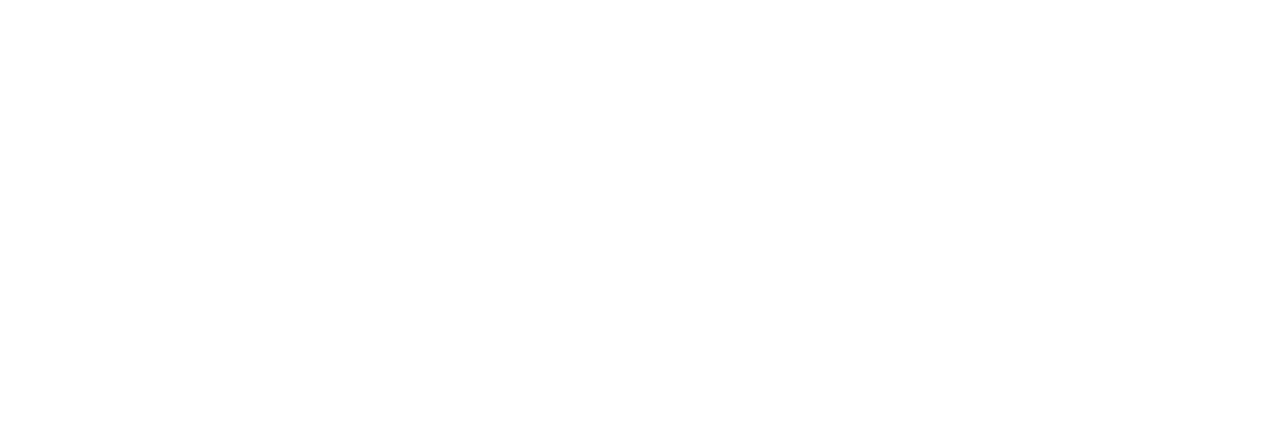
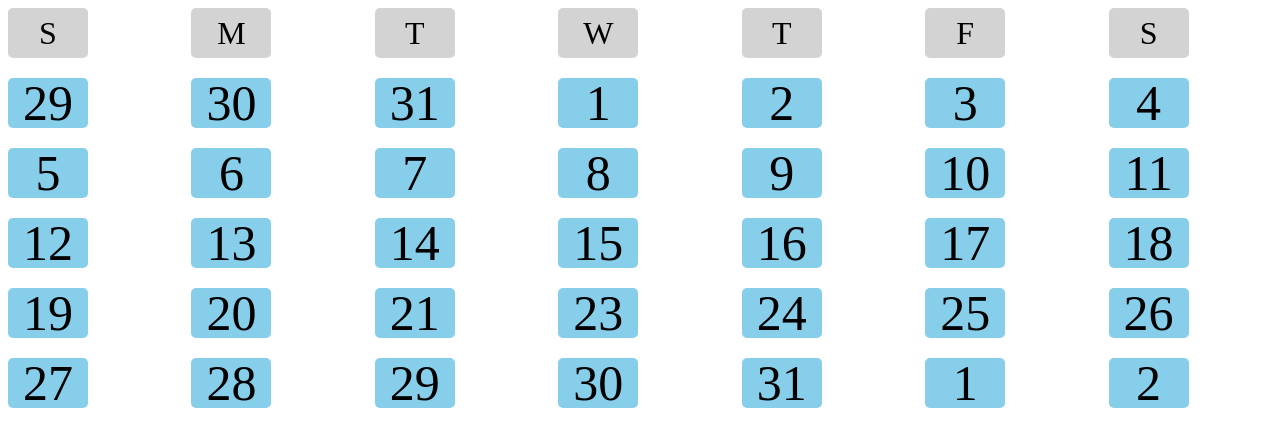
Before and after one commit to shakhawat2323/calendar, a plain HTML site: page index.html in a window 1280 px wide. Drawn offline with Linux system fonts and the light colour scheme.

Commit message:
Calendar creation is complete

```diff
--- a/index.html
+++ b/index.html
@@ -8,7 +8,52 @@
 </head>
 <body>
     <section>
-        <div>
+        <div class="contenter">
+            <div class="day">S</div>
+            <div class="day">M</div>
+            <div class="day">T</div>
+            <div class="day">W</div>
+            <div class="day">T</div>
+            <div class="day">F</div>
+            <div class="day">S</div>
+            <div class="date">29</div>
+            <div class="date">30</div>
+            <div class="date">31</div>
+            <div class="date">1</div>
+            <div class="date">2</div>
+            <div class="date">3</div>
+            <div class="date">4</div>
+            <div class="date">5</div>
+            <div class="date">6</div>
+            <div class="date">7</div>
+            <div class="date">8</div>
+            <div class="date">9</div>
+            <div class="date">10</div>
+            <div class="date">11</div>
+            <div class="date">12</div>
+            <div class="date">13</div>
+            <div class="date">14</div>
+            <div class="date">15</div>
+            <div class="date">16</div>
+            <div class="date">17</div>
+            <div class="date">18</div>
+            <div class="date">19</div>
+            <div class="date">20</div>
+            <div class="date">21</div>
+            <div class="date">23</div>
+            <div class="date">24</div>
+            <div class="date">25</div>
+            <div class="date">26</div>
+            <div class="date">27</div>
+            <div class="date">28</div>
+            <div class="date">29</div>
+            <div class="date">30</div>
+            <div class="date">31</div>
+            <div class="date">1</div>
+            <div class="date">2</div>
+
+
+
 
         </div>
     </section>
--- a/style.css
+++ b/style.css
@@ -0,0 +1,22 @@
+.contenter{
+    display:grid;
+    grid-template-columns: repeat(7,1fr);
+    row-gap: 20px;
+    column-gap: 20px;
+
+
+}
+.date,.day{
+    background-color:skyblue;
+    border-radius: 5px;
+    height:50px;
+    width:80px;
+    display:flex;
+    justify-content: center;
+    align-items: center;
+    font-size: 50px;
+}
+.day{
+    background-color: lightgray;
+    font-size: 2em;
+}
```
